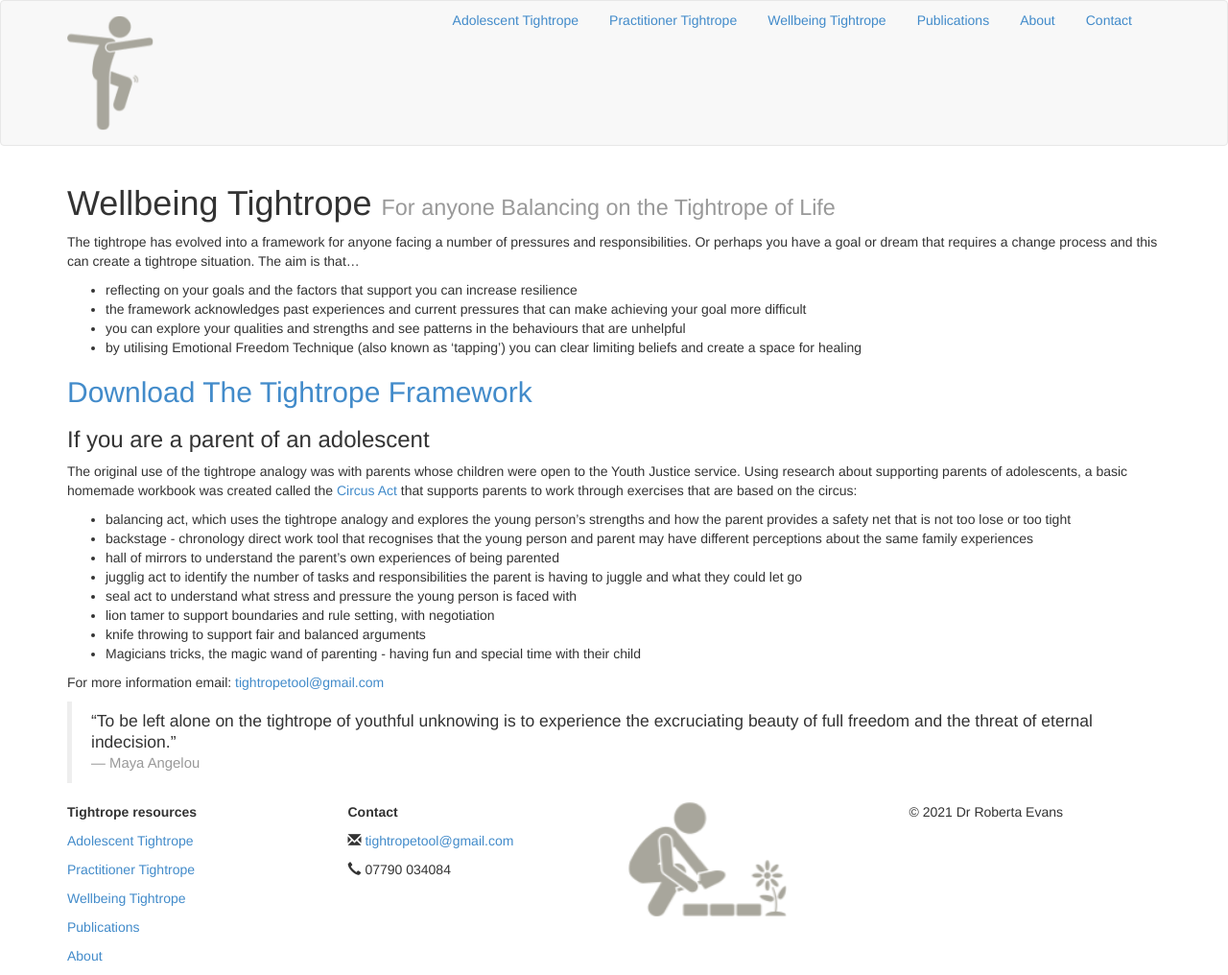
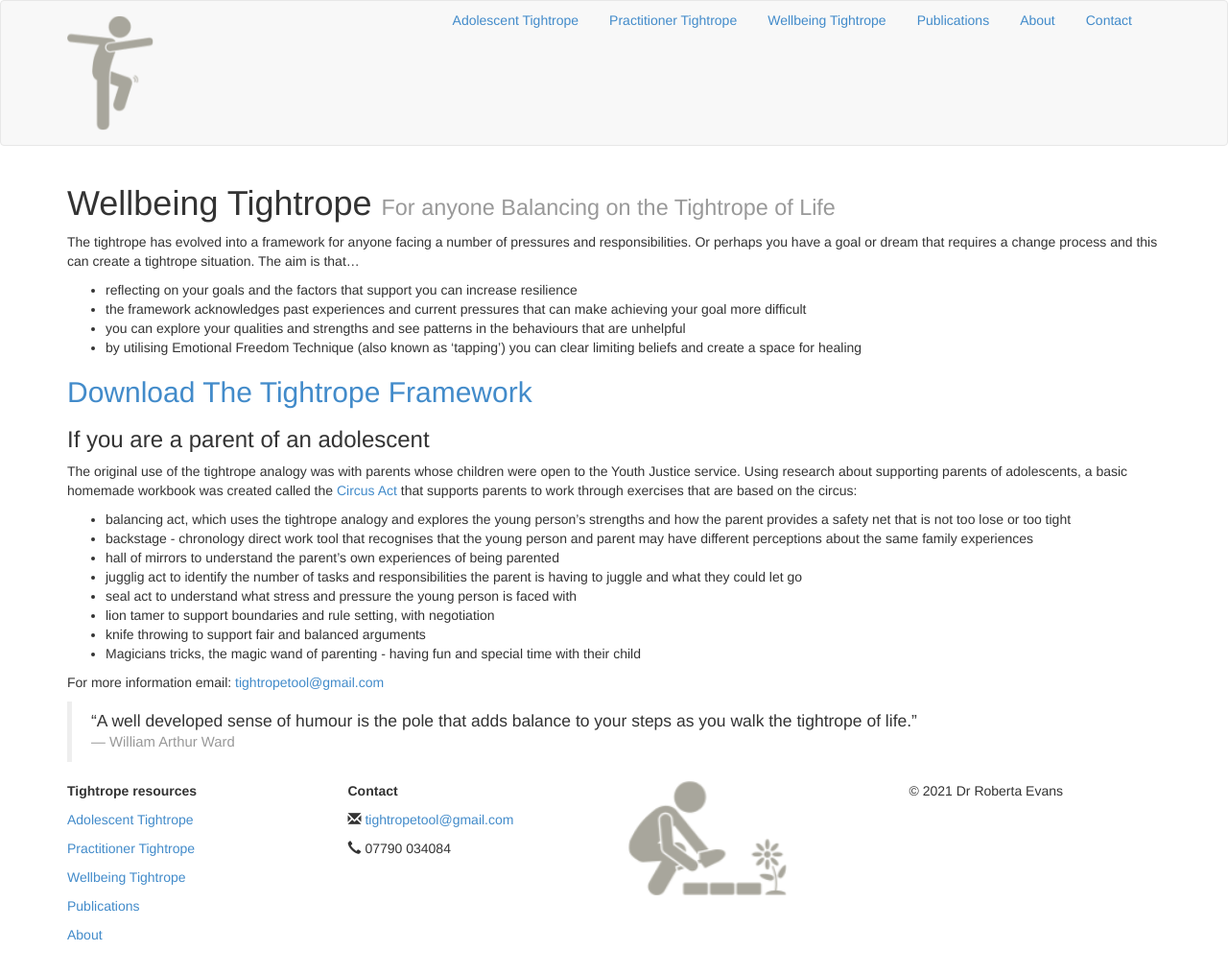
Before and after one commit to retrotravelbug/tightropetool, a Jekyll site: the page built from wellbeing tightrope.md, in a window 1280 px wide. Shown: the whole page at 96% size. Built offline with Jekyll 4.4.1, drawn with Linux system fonts in a browser that asks for light colours; nearby versions of some CDN libraries; after the commit the page ends 994 px from its top, so only the background shows below that.

Commit message:
Update and rename wellbeing-tightrope.md to wellbeing tightrope.md

```diff
--- a/wellbeing-tightrope.md
+++ b/wellbeing tightrope.md
@@ -31,5 +31,5 @@ For more information email: [tightropetool@gmail.com](mailto:tightropetool@gmail
 [download The Tightrope Framework]: /downloads/balancinglife.pdf
 [Circus Act]: /downloads/Circus%20Act%20-%202012.pdf
 
-> "To be left alone on the tightrope of youthful unknowing is to experience the excruciating beauty of full freedom and the threat of eternal indecision."
-> <small>Maya Angelou</small>
+> "A well developed sense of humour is the pole that adds balance to your steps as you walk the tightrope of life."
+> <small>William Arthur Ward</small>
```
